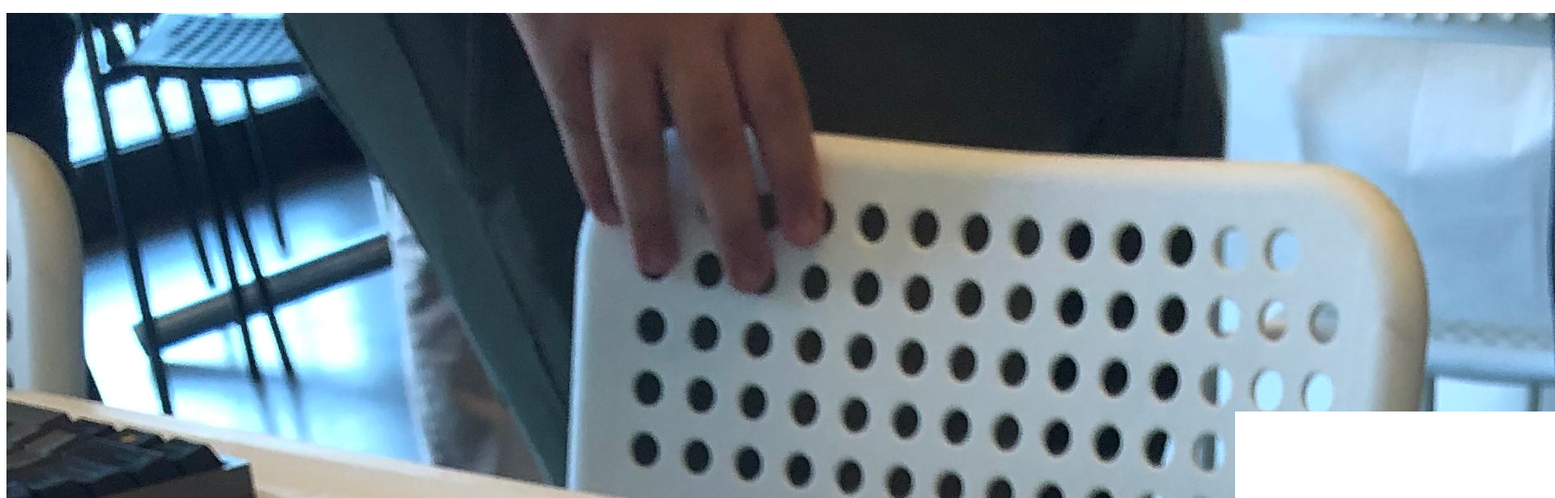
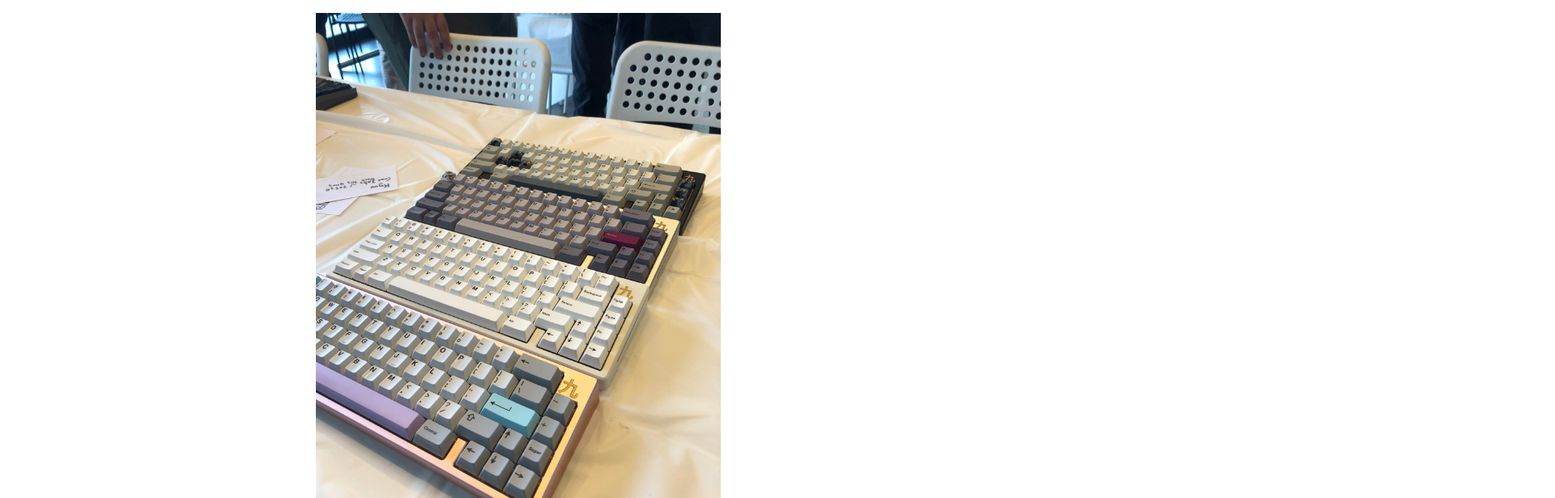
Before and after one commit to Crooksx/calvinla.github.io, a plain HTML site: page index.html in a window 1280 px wide. Shown: the top 616 px of the page at 81% size, 1920 px wide, since content can reach past the window. Drawn offline with Linux system fonts and the light colour scheme.

Commit message:
Add files via upload

```diff
--- a/index.html
+++ b/index.html
@@ -8,7 +8,7 @@
 </head>
 <body>
   <p>
-    <center><img src="images/image0.jpg"></center>
+    <center><img src="images/image0.jpg" width="500"></center>
   </p>
 </body>
 </html>
```
